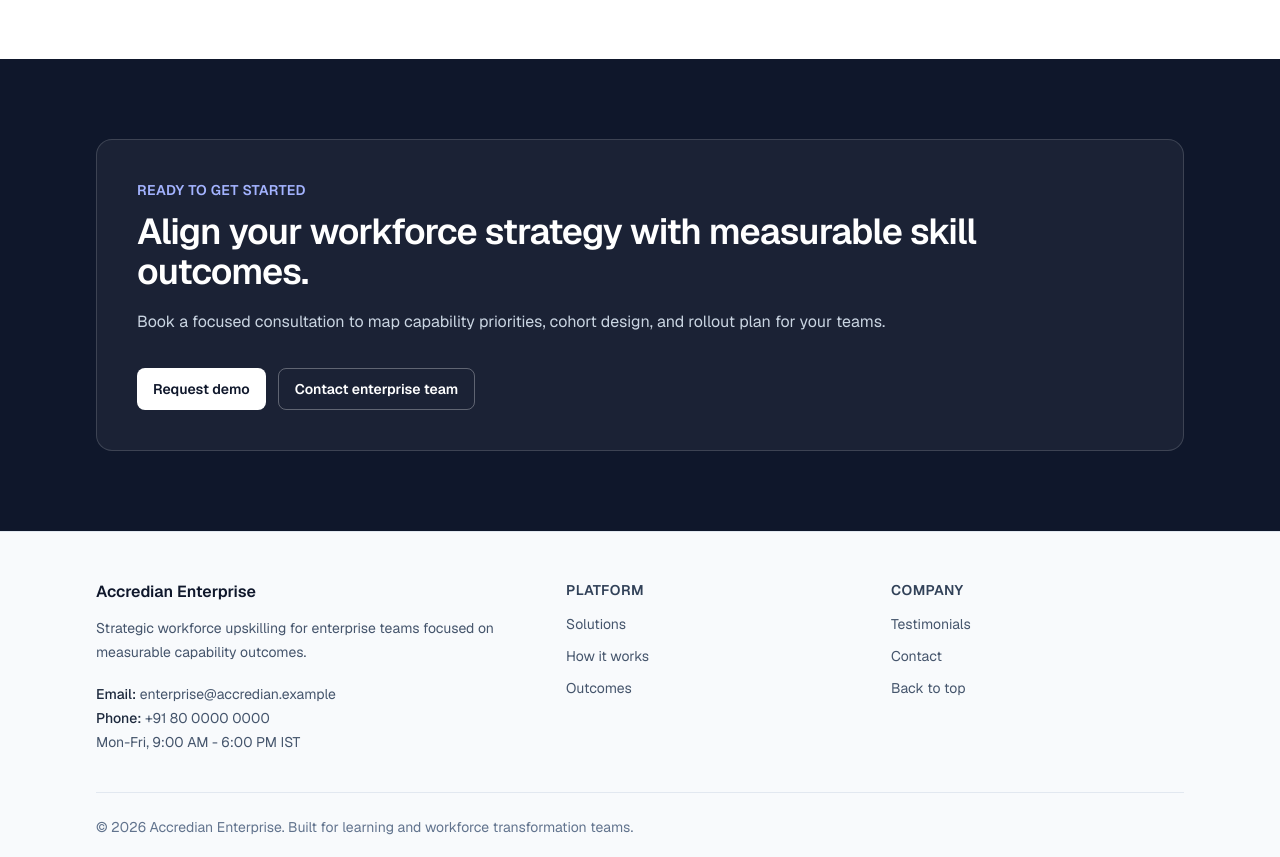
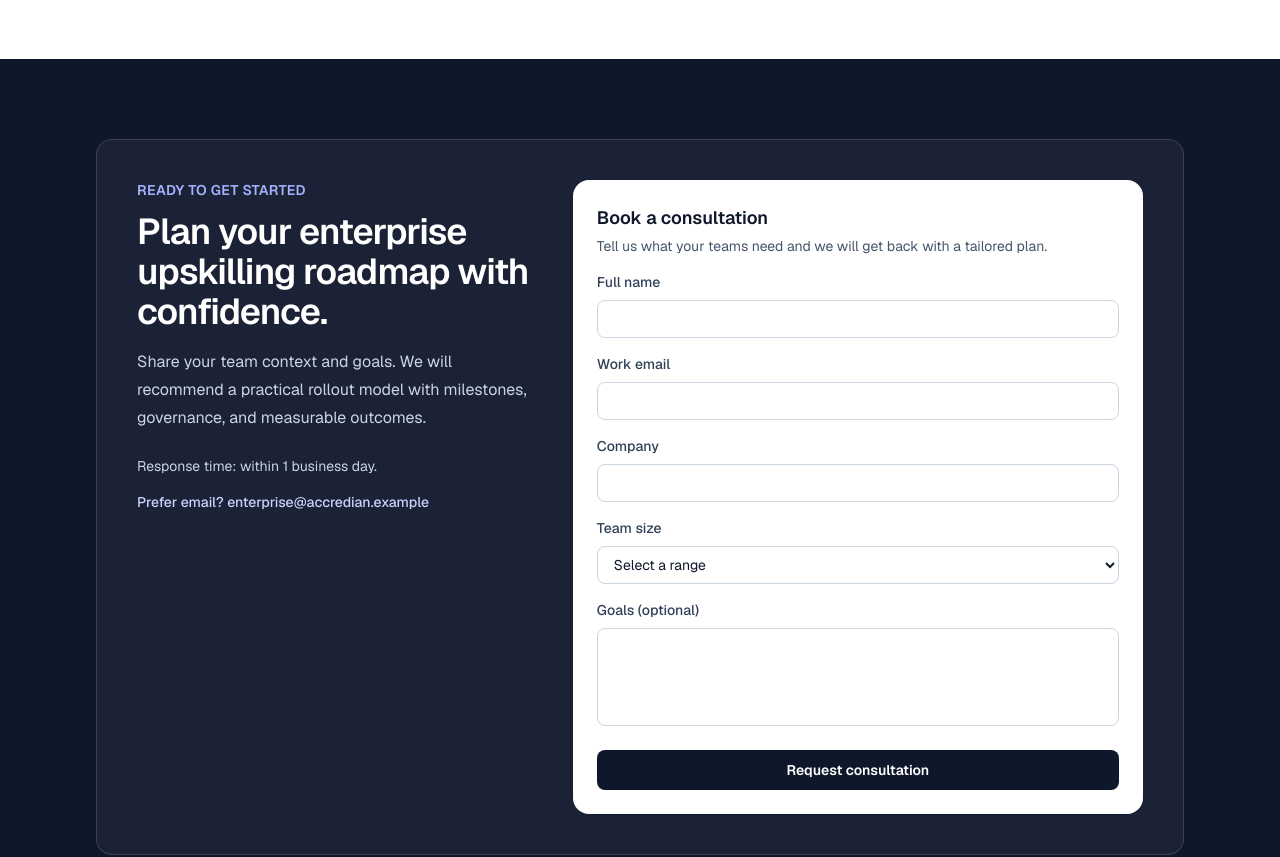
Before and after one commit to HarshYadav1711/Accredian-Elevate, a Next.js app: page / in a window 1280 px wide. Shown: the part 2920-3777 px from the top of the page. Built offline with nearby package versions, Linux system fonts and the light colour scheme.

Commit message:
feat: add lead capture form with mock API integration

```diff
--- a/src/app/api/leads/route.ts
+++ b/src/app/api/leads/route.ts
@@ -6,7 +6,12 @@ const leads: LeadRecord[] = [];
 const isValidEmail = (value: string) => /^[^\s@]+@[^\s@]+\.[^\s@]+$/.test(value);
 
 export async function POST(request: Request) {
-  const body = (await request.json()) as Partial<LeadRequest>;
+  let body: Partial<LeadRequest>;
+  try {
+    body = (await request.json()) as Partial<LeadRequest>;
+  } catch {
+    return NextResponse.json({ message: "Invalid request payload." }, { status: 400 });
+  }
 
   if (!body.fullName || body.fullName.trim().length < 2) {
     return NextResponse.json(
@@ -33,7 +38,7 @@ export async function POST(request: Request) {
     return NextResponse.json({ message: "Please select your team size." }, { status: 400 });
   }
 
-  leads.push({
+  leads.unshift({
     id: crypto.randomUUID(),
     fullName: body.fullName.trim(),
     workEmail: body.workEmail.toLowerCase(),
@@ -42,6 +47,11 @@ export async function POST(request: Request) {
     message: body.message?.trim() || "",
     createdAt: new Date().toISOString(),
   });
+
+  // Keep a small in-memory history to avoid unbounded growth.
+  if (leads.length > 200) {
+    leads.pop();
+  }
 
   return NextResponse.json(
     {
--- a/src/components/lead-capture-form.tsx
+++ b/src/components/lead-capture-form.tsx
@@ -14,16 +14,48 @@ const initialForm: LeadRequest = {
 export function LeadCaptureForm() {
   const [form, setForm] = useState<LeadRequest>(initialForm);
   const [status, setStatus] = useState<"idle" | "loading" | "success" | "error">("idle");
-  const [message, setMessage] = useState("");
+  const [feedbackMessage, setFeedbackMessage] = useState("");
+  const [fieldErrors, setFieldErrors] = useState<Partial<Record<keyof LeadRequest, string>>>({});
 
   const updateField = (key: keyof LeadRequest, value: string) => {
     setForm((prev) => ({ ...prev, [key]: value }));
+    setFieldErrors((prev) => ({ ...prev, [key]: undefined }));
+  };
+
+  const validate = () => {
+    const errors: Partial<Record<keyof LeadRequest, string>> = {};
+
+    if (!form.fullName.trim() || form.fullName.trim().length < 2) {
+      errors.fullName = "Please enter your full name.";
+    }
+
+    if (!form.workEmail.trim() || !/^[^\s@]+@[^\s@]+\.[^\s@]+$/.test(form.workEmail)) {
+      errors.workEmail = "Please enter a valid work email.";
+    }
+
+    if (!form.company.trim() || form.company.trim().length < 2) {
+      errors.company = "Please enter your company name.";
+    }
+
+    if (!form.teamSize) {
+      errors.teamSize = "Please select your team size.";
+    }
+
+    setFieldErrors(errors);
+    return Object.keys(errors).length === 0;
   };
 
   const onSubmit = async (event: FormEvent<HTMLFormElement>) => {
     event.preventDefault();
+    setFeedbackMessage("");
+
+    if (!validate()) {
+      setStatus("error");
+      setFeedbackMessage("Please review the highlighted fields.");
+      return;
+    }
+
     setStatus("loading");
-    setMessage("");
 
     try {
       const response = await fetch("/api/leads", {
@@ -35,60 +67,88 @@ export function LeadCaptureForm() {
 
       if (!response.ok) {
         setStatus("error");
-        setMessage(data.message || "Unable to submit your request right now.");
+        setFeedbackMessage(data.message || "Unable to submit your request right now.");
         return;
       }
 
       setStatus("success");
-      setMessage(data.message || "Thanks. Our team will contact you shortly.");
+      setFeedbackMessage(data.message || "Thanks. Our team will contact you shortly.");
       setForm(initialForm);
+      setFieldErrors({});
     } catch {
       setStatus("error");
-      setMessage("Network issue. Please try again in a moment.");
+      setFeedbackMessage("Network issue. Please try again in a moment.");
     }
   };
 
   return (
-    <form className="grid gap-4" onSubmit={onSubmit}>
-      <label className="grid gap-2">
+    <form className="grid gap-4" onSubmit={onSubmit} noValidate>
+      <label className="grid gap-2" htmlFor="lead-full-name">
         <span className="text-sm font-medium text-slate-700">Full name</span>
         <input
+          id="lead-full-name"
           required
           type="text"
           value={form.fullName}
           onChange={(event) => updateField("fullName", event.target.value)}
-          className="rounded-lg border border-slate-300 px-3 py-2 text-sm text-slate-900 focus:border-indigo-500 focus:outline-none focus:ring-2 focus:ring-indigo-200"
+          aria-invalid={fieldErrors.fullName ? true : undefined}
+          aria-describedby={fieldErrors.fullName ? "lead-full-name-error" : undefined}
+          className="rounded-lg border border-slate-300 bg-white px-3 py-2 text-sm text-slate-900 focus:border-indigo-500 focus:outline-none focus:ring-2 focus:ring-indigo-200"
         />
+        {fieldErrors.fullName ? (
+          <p id="lead-full-name-error" className="text-xs text-rose-600">
+            {fieldErrors.fullName}
+          </p>
+        ) : null}
       </label>
 
-      <label className="grid gap-2">
+      <label className="grid gap-2" htmlFor="lead-work-email">
         <span className="text-sm font-medium text-slate-700">Work email</span>
         <input
+          id="lead-work-email"
           required
           type="email"
           value={form.workEmail}
           onChange={(event) => updateField("workEmail", event.target.value)}
-          className="rounded-lg border border-slate-300 px-3 py-2 text-sm text-slate-900 focus:border-indigo-500 focus:outline-none focus:ring-2 focus:ring-indigo-200"
+          aria-invalid={fieldErrors.workEmail ? true : undefined}
+          aria-describedby={fieldErrors.workEmail ? "lead-work-email-error" : undefined}
+          className="rounded-lg border border-slate-300 bg-white px-3 py-2 text-sm text-slate-900 focus:border-indigo-500 focus:outline-none focus:ring-2 focus:ring-indigo-200"
         />
+        {fieldErrors.workEmail ? (
+          <p id="lead-work-email-error" className="text-xs text-rose-600">
+            {fieldErrors.workEmail}
+          </p>
+        ) : null}
       </label>
 
-      <label className="grid gap-2">
+      <label className="grid gap-2" htmlFor="lead-company">
         <span className="text-sm font-medium text-slate-700">Company</span>
         <input
+          id="lead-company"
           required
           type="text"
           value={form.company}
           onChange={(event) => updateField("company", event.target.value)}
-          className="rounded-lg border border-slate-300 px-3 py-2 text-sm text-slate-900 focus:border-indigo-500 focus:outline-none focus:ring-2 focus:ring-indigo-200"
+          aria-invalid={fieldErrors.company ? true : undefined}
+          aria-describedby={fieldErrors.company ? "lead-company-error" : undefined}
+          className="rounded-lg border border-slate-300 bg-white px-3 py-2 text-sm text-slate-900 focus:border-indigo-500 focus:outline-none focus:ring-2 focus:ring-indigo-200"
         />
+        {fieldErrors.company ? (
+          <p id="lead-company-error" className="text-xs text-rose-600">
+            {fieldErrors.company}
+          </p>
+        ) : null}
       </label>
 
-      <label className="grid gap-2">
+      <label className="grid gap-2" htmlFor="lead-team-size">
         <span className="text-sm font-medium text-slate-700">Team size</span>
         <select
+          id="lead-team-size"
           required
           value={form.teamSize}
           onChange={(event) => updateField("teamSize", event.target.value)}
+          aria-invalid={fieldErrors.teamSize ? true : undefined}
+          aria-describedby={fieldErrors.teamSize ? "lead-team-size-error" : undefined}
           className="rounded-lg border border-slate-300 bg-white px-3 py-2 text-sm text-slate-900 focus:border-indigo-500 focus:outline-none focus:ring-2 focus:ring-indigo-200"
         >
           <option value="">Select a range</option>
@@ -97,29 +157,39 @@ export function LeadCaptureForm() {
           <option value="201-1000">201-1000</option>
           <option value="1000+">1000+</option>
         </select>
+        {fieldErrors.teamSize ? (
+          <p id="lead-team-size-error" className="text-xs text-rose-600">
+            {fieldErrors.teamSize}
+          </p>
+        ) : null}
       </label>
 
-      <label className="grid gap-2">
+      <label className="grid gap-2" htmlFor="lead-goals">
         <span className="text-sm font-medium text-slate-700">Goals (optional)</span>
         <textarea
+          id="lead-goals"
           rows={4}
           value={form.message}
           onChange={(event) => updateField("message", event.target.value)}
-          className="resize-none rounded-lg border border-slate-300 px-3 py-2 text-sm text-slate-900 focus:border-indigo-500 focus:outline-none focus:ring-2 focus:ring-indigo-200"
+          className="resize-none rounded-lg border border-slate-300 bg-white px-3 py-2 text-sm text-slate-900 focus:border-indigo-500 focus:outline-none focus:ring-2 focus:ring-indigo-200"
         />
       </label>
 
       <button
         type="submit"
         disabled={status === "loading"}
-        className="mt-2 rounded-lg bg-slate-900 px-4 py-2 text-sm font-semibold text-white transition hover:bg-slate-700 disabled:cursor-not-allowed disabled:opacity-60"
+        className="mt-2 rounded-lg bg-slate-900 px-4 py-2.5 text-sm font-semibold text-white transition hover:bg-slate-700 disabled:cursor-not-allowed disabled:opacity-60"
       >
         {status === "loading" ? "Submitting..." : "Request consultation"}
       </button>
 
-      {message ? (
-        <p className={`text-sm ${status === "error" ? "text-rose-600" : "text-emerald-700"}`}>
-          {message}
+      {feedbackMessage ? (
+        <p
+          role="status"
+          aria-live="polite"
+          className={`text-sm ${status === "error" ? "text-rose-600" : "text-emerald-700"}`}
+        >
+          {feedbackMessage}
         </p>
       ) : null}
     </form>
--- a/src/components/sections/final-cta-section.tsx
+++ b/src/components/sections/final-cta-section.tsx
@@ -1,29 +1,37 @@
 import { Section } from "@/components/ui/section";
+import { LeadCaptureForm } from "@/components/lead-capture-form";
 
 export function FinalCtaSection() {
   return (
     <Section id="contact" className="bg-slate-900" containerClassName="py-16 lg:py-20">
-      <div className="rounded-2xl border border-white/15 bg-white/5 p-8 sm:p-10">
+      <div className="grid gap-8 rounded-2xl border border-white/15 bg-white/5 p-8 sm:p-10 lg:grid-cols-12 lg:gap-10">
+        <div className="lg:col-span-5">
           <p className="text-sm font-semibold uppercase tracking-wide text-indigo-300">
             Ready to get started
           </p>
           <h2 className="mt-3 text-3xl font-semibold tracking-tight text-white sm:text-4xl">
-          Align your workforce strategy with measurable skill outcomes.
+            Plan your enterprise upskilling roadmap with confidence.
           </h2>
-        <p className="mt-4 max-w-3xl text-base leading-7 text-slate-300">
-          Book a focused consultation to map capability priorities, cohort design, and rollout
-          plan for your teams.
+          <p className="mt-4 text-base leading-7 text-slate-300">
+            Share your team context and goals. We will recommend a practical rollout model with
+            milestones, governance, and measurable outcomes.
           </p>
-        <div className="mt-8 flex flex-wrap gap-3">
-          <a href="#top" className="btn bg-white text-slate-900 hover:bg-slate-200">
-            Request demo
-          </a>
+          <p className="mt-6 text-sm text-slate-300">Response time: within 1 business day.</p>
           <a
             href="mailto:enterprise@accredian.example"
-            className="btn border border-white/30 bg-transparent text-white hover:border-white/60"
+            className="mt-4 inline-flex text-sm font-medium text-indigo-200 transition hover:text-indigo-100"
           >
-            Contact enterprise team
+            Prefer email? enterprise@accredian.example
           </a>
+        </div>
+        <div className="rounded-2xl bg-white p-6 shadow-sm lg:col-span-7">
+          <div className="mb-4">
+            <h3 className="text-lg font-semibold text-slate-900">Book a consultation</h3>
+            <p className="mt-1 text-sm text-slate-600">
+              Tell us what your teams need and we will get back with a tailored plan.
+            </p>
+          </div>
+          <LeadCaptureForm />
         </div>
       </div>
     </Section>
```
Lines whose indentation alone changed are shown as unchanged.
